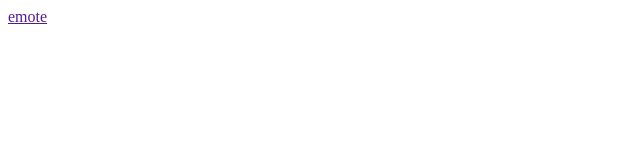
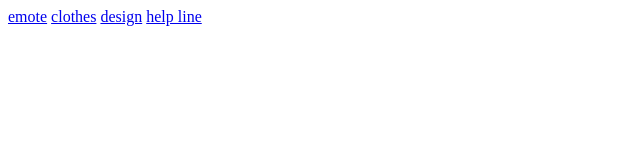
Before and after one commit to AASHIRWADGAMINGXD/github.io, a plain HTML site: page CF.html in a window 1280 px wide. Shown: the whole page, without its empty margins (0-640 px from the left). Drawn offline with Linux system fonts and the light colour scheme.

Commit message:
Update CF.html

```diff
--- a/CF.html
+++ b/CF.html
@@ -8,7 +8,12 @@
 </head>
 
 <body>
-<a href="">emote</a>
+
+        <a href="#">emote</a></li>
+     <a href="Info.html">clothes</a></li>
+        <a href="#"> design</a></li>
+         <a href="#">help line</a></li>
+
 </body>
 
 </html>
```
